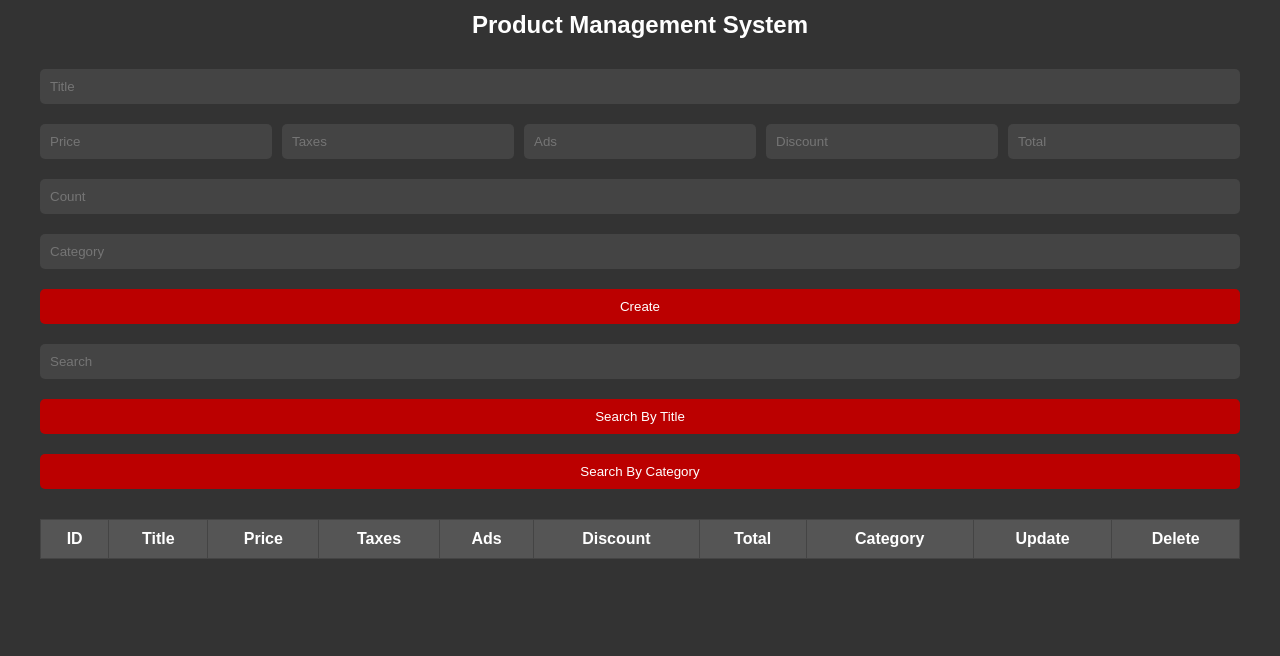
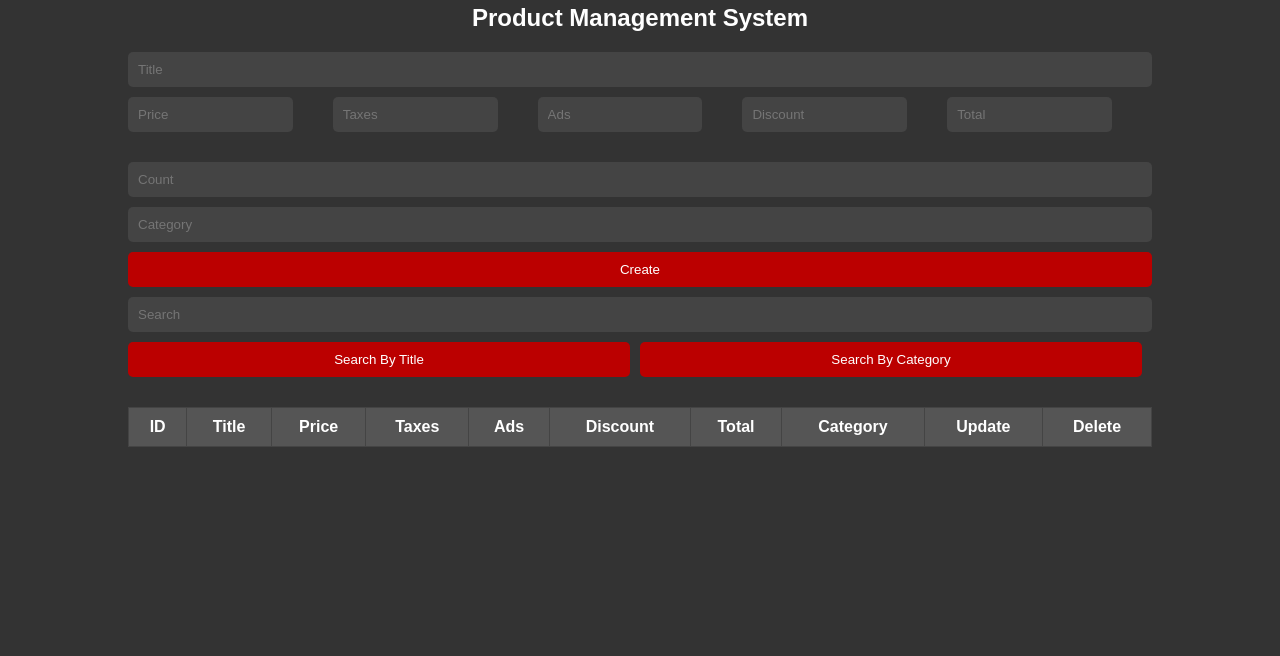
Before and after one commit to brahimakil/jssavingproductsapp, a plain HTML site: page index.html in a window 1280 px wide. Shown: the part 184-840 px from the top of the page. After the commit the page ends 800 px from the top, so only its background shows below. Drawn offline with Linux system fonts and the light colour scheme.

Commit message:
final commit

```diff
--- a/index.html
+++ b/index.html
@@ -8,7 +8,6 @@
 </head>
 <body>
     <div class="container">
-        <h1 class="title">CRUD</h1>
         <h2 class="subtitle">Product Management System</h2>
         <input type="text" id="title" placeholder="Title">
         <div class="price-info">
@@ -20,7 +19,7 @@
         </div>
         <input type="number" id="count" placeholder="Count">
         <input type="text" id="category" placeholder="Category">
-        <button id="create" onclick="createProduct()">Create</button>
+        <center><button id="create" onclick="createProduct()">Create</button></center>
         <input type="text" id="search" placeholder="Search">
         <div class="search-buttons">
             <button onclick="searchProduct('title')">Search By Title</button>
--- a/script.js
+++ b/script.js
@@ -50,6 +50,7 @@ function createProduct() {
         localStorage.setItem('products', JSON.stringify(products));
         showData();
         clearInputs();
+        window.scrollTo({top: 0, behavior: 'smooth'});
     }
 }
 
--- a/styles.css
+++ b/styles.css
@@ -7,19 +7,13 @@ body {
     align-items: center;
     height: 100vh;
     margin: 0;
-    flex-direction: column;
-    padding: 20px;
 }
 
 .container {
-    width: 100%;
-    max-width: 1200px;
+    width: 80%;
     margin: auto;
-}
-
-.title {
-    text-align: center;
-    font-size: 2.5rem;
+    overflow: auto;
+    padding: 20px;
 }
 
 .subtitle {
@@ -29,12 +23,20 @@ body {
 }
 
 input, button {
-    width: 100%;
     padding: 10px;
-    margin: 10px 0;
+    margin-bottom: 10px; /* Add margin between input fields vertically */
     border: none;
     border-radius: 5px;
     box-sizing: border-box;
+}
+
+input[type="text"],
+input[type="number"] {
+    width: 100%;
+}
+
+input#count {
+    width: 100%; /* Make the count input 100% wide */
 }
 
 input {
@@ -46,6 +48,7 @@ button {
     background-color: #b00;
     color: #fff;
     cursor: pointer;
+    width: 100%; /* Make buttons full width on small screens */
 }
 
 button:hover {
@@ -54,12 +57,14 @@ button:hover {
 
 .price-info {
     display: flex;
-    flex-wrap: wrap;
-    gap: 10px;
+    flex-wrap: wrap; /* Wrap items on smaller screens */
+    justify-content: space-between;
+    margin-bottom: 20px; /* Add margin below the price-info section */
 }
 
 .price-info input {
-    flex: 1;
+    flex: 1; /* Take up remaining space */
+    margin-right: 40px; /* Add spacing between inputs */
 }
 
 #productTable {
@@ -84,13 +89,38 @@ button:hover {
     border: none;
     padding: 5px 10px;
     cursor: pointer;
+    width: auto; /* Reset width for buttons to default */
+    margin-right: 10px; /* Add margin between update and delete buttons */
 }
 
 .update:hover, .delete:hover {
     background-color: #d00;
 }
 
-#deleteAll {
-    text-align: center;
-    margin-top: 20px;
+/* Center align buttons */
+.create-button,
+.search-buttons {
+    display: flex;
+    justify-content: center;
+    align-items: center;
+    margin-bottom: 10px; /* Add margin below the buttons */
 }
+
+/* Add space between search buttons */
+.search-buttons button {
+    margin-right: 10px; /* Adjust as needed */
+}
+
+@media (max-width: 768px) {
+    .price-info input {
+        width: 100%; /* Make inputs full width on smaller screens */
+        margin-right: 0; /* Remove margin between inputs */
+        margin-bottom: 10px; /* Add margin between inputs vertically */
+    }
+
+    .update, .delete {
+        width: 100%; /* Make update and delete buttons full width on smaller screens */
+        margin-right: 0; /* Remove margin between buttons */
+        margin-bottom: 10px; /* Add margin between buttons vertically */
+    }
+}
```
